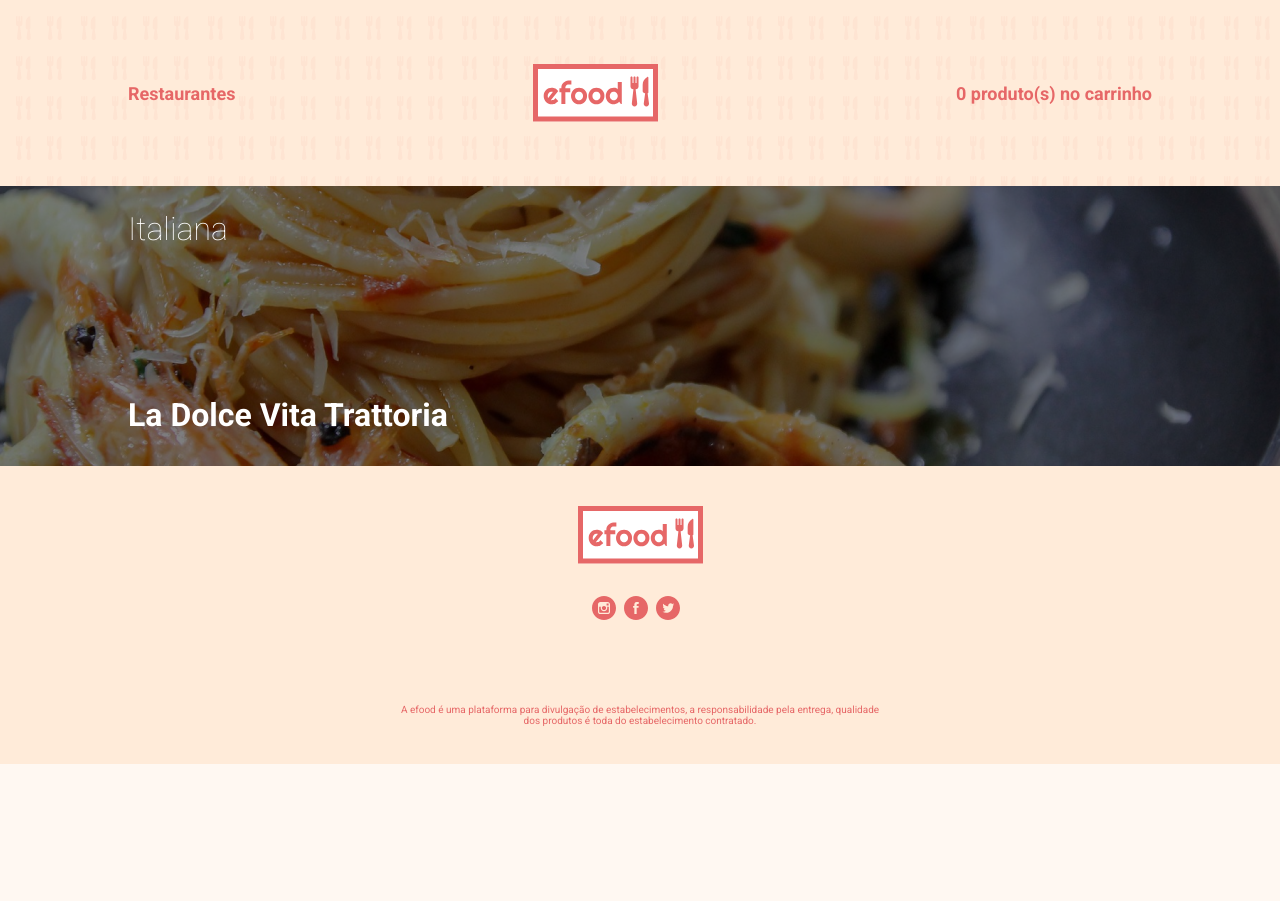
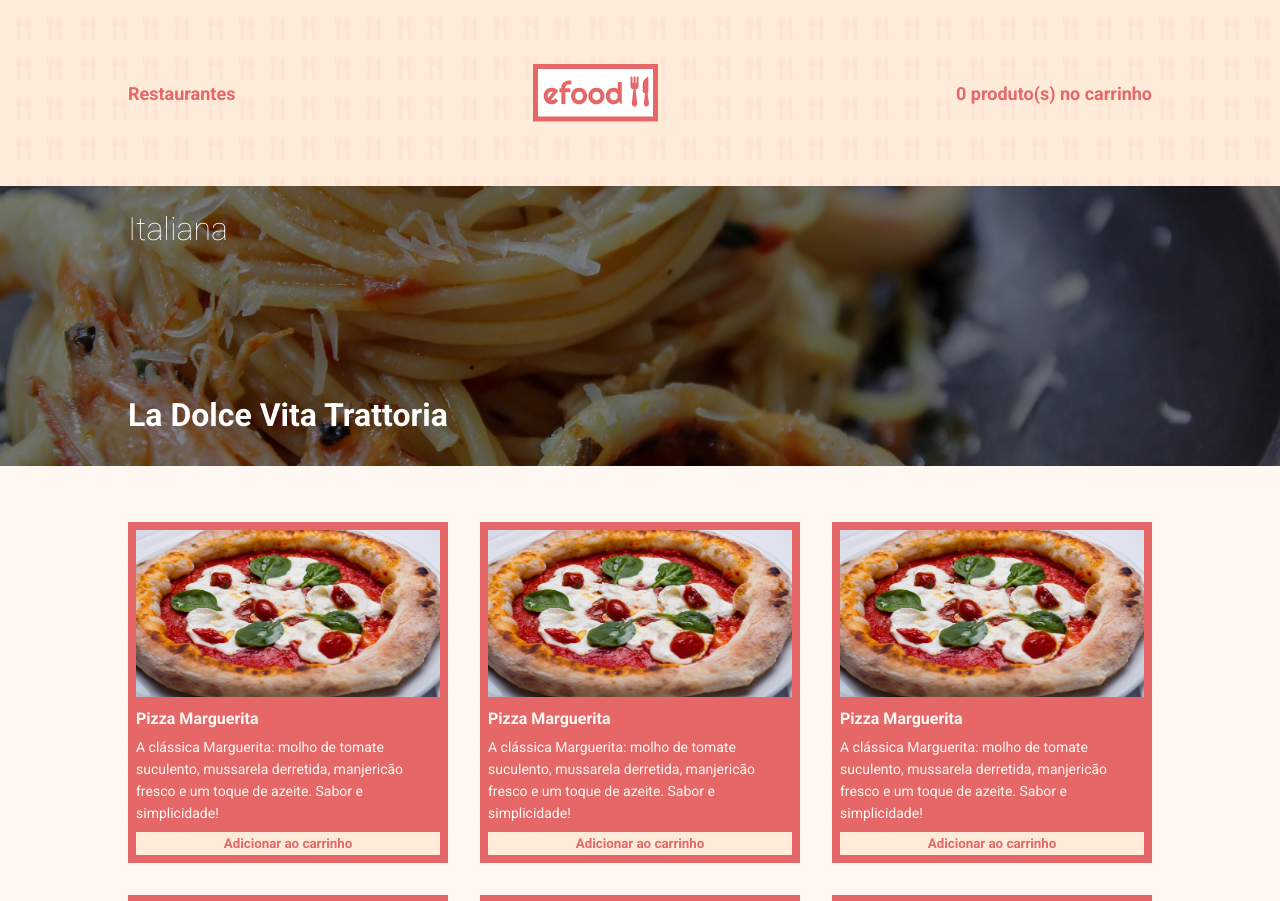
Before and after one commit to brunogallotte/e-food, a React (Create React App) app: page /ladolce in a window 1280 px wide. Shown: the top 901 px of the page. Before the commit the page ends 800 px from the top, so only its background shows below. Built offline with nearby package versions, Linux system fonts and the light colour scheme.

Commit message:
Added class template for products and product list

```diff
--- /dev/null
+++ b/src/components/Product/index.tsx
@@ -0,0 +1,18 @@
+import { Button, Card, Description, ProductTitle } from './style'
+
+type Props = {
+  image: string
+  title: string
+  description: string
+}
+
+const Product = ({ image, title, description }: Props) => (
+  <Card>
+    <img src={image} />
+    <ProductTitle>{title}</ProductTitle>
+    <Description>{description}</Description>
+    <Button>Adicionar ao carrinho</Button>
+  </Card>
+)
+
+export default Product
--- /dev/null
+++ b/src/components/Product/style.ts
@@ -0,0 +1,38 @@
+import styled from 'styled-components'
+import { cores } from '../../styles'
+
+export const Card = styled.div`
+  padding: 8px;
+  background-color: ${cores.vermelho};
+  color: ${cores.beje};
+  margin-bottom: 32px;
+
+  img {
+    width: 304px;
+    height: 167px;
+  }
+`
+
+export const ProductTitle = styled.h3`
+  font-size: 16px;
+  font-weight: bold;
+  margin-top: 8px;
+  margin-bottom: 8pg;
+`
+
+export const Description = styled.p`
+  font-size: 14px;
+  line-height: 22px;
+  margin-top: 8px;
+  margin-bottom: 8px;
+`
+
+export const Button = styled.button`
+  color: ${cores.vermelho};
+  padding: 4px;
+  background-color: ${cores.bejeEscuro};
+  font-weight: bold;
+  border: none;
+  width: 100%;
+  cursor: pointer;
+`
--- /dev/null
+++ b/src/components/ProductList/index.tsx
@@ -0,0 +1,25 @@
+import ProductClass from '../../models/Product'
+import Product from '../Product'
+
+import { List } from './styles'
+
+export type Props = {
+  products: ProductClass[]
+}
+
+const ProductList = ({ products }: Props) => (
+  <div className="container">
+    <List>
+      {products.map((product) => (
+        <Product
+          key={product.id}
+          image={product.image}
+          title={product.title}
+          description={product.description}
+        />
+      ))}
+    </List>
+  </div>
+)
+
+export default ProductList
--- /dev/null
+++ b/src/components/ProductList/styles.ts
@@ -0,0 +1,9 @@
+import styled from 'styled-components'
+
+export const List = styled.ul`
+  display: grid;
+  grid-template-columns: 1fr 1fr 1fr;
+  column-gap: 32px;
+  margin-top: 56px;
+  margin-bottom: 120px;
+`
--- /dev/null
+++ b/src/models/Product.ts
@@ -0,0 +1,15 @@
+class ProductClass {
+  id: number
+  image: string
+  title: string
+  description: string
+
+  constructor(id: number, image: string, title: string, description: string) {
+    this.id = id
+    this.image = image
+    this.title = title
+    this.description = description
+  }
+}
+
+export default ProductClass
--- a/src/pages/LaDolce/index.tsx
+++ b/src/pages/LaDolce/index.tsx
@@ -1,11 +1,60 @@
 import Banner from '../../components/Banner'
 import Footer from '../../components/Footer'
 import { Header } from '../../components/Header'
+import ProductList from '../../components/ProductList'
+import ProductClass from '../../models/Product'
+import pizza from '../../assets/images/pizza.png'
+
+const products: ProductClass[] = [
+  {
+    id: 1,
+    image: pizza,
+    title: 'Pizza Marguerita',
+    description:
+      'A clássica Marguerita: molho de tomate suculento, mussarela derretida, manjericão fresco e um toque de azeite. Sabor e simplicidade!'
+  },
+  {
+    id: 2,
+    image: pizza,
+    title: 'Pizza Marguerita',
+    description:
+      'A clássica Marguerita: molho de tomate suculento, mussarela derretida, manjericão fresco e um toque de azeite. Sabor e simplicidade!'
+  },
+  {
+    id: 3,
+    image: pizza,
+    title: 'Pizza Marguerita',
+    description:
+      'A clássica Marguerita: molho de tomate suculento, mussarela derretida, manjericão fresco e um toque de azeite. Sabor e simplicidade!'
+  },
+  {
+    id: 4,
+    image: pizza,
+    title: 'Pizza Marguerita',
+    description:
+      'A clássica Marguerita: molho de tomate suculento, mussarela derretida, manjericão fresco e um toque de azeite. Sabor e simplicidade!'
+  },
+  {
+    id: 5,
+    image: pizza,
+    title: 'Pizza Marguerita',
+    description:
+      'A clássica Marguerita: molho de tomate suculento, mussarela derretida, manjericão fresco e um toque de azeite. Sabor e simplicidade!'
+  },
+  {
+    id: 6,
+    image: pizza,
+    title: 'Pizza Marguerita',
+    description:
+      'A clássica Marguerita: molho de tomate suculento, mussarela derretida, manjericão fresco e um toque de azeite. Sabor e simplicidade!'
+  }
+]
 
 const LaDolce = () => (
   <>
     <Header />
     <Banner />
+    <ProductList products={products} />
     <Footer />
   </>
 )
```
Also changed, not shown: src/assets/images/pizza.png (added).
